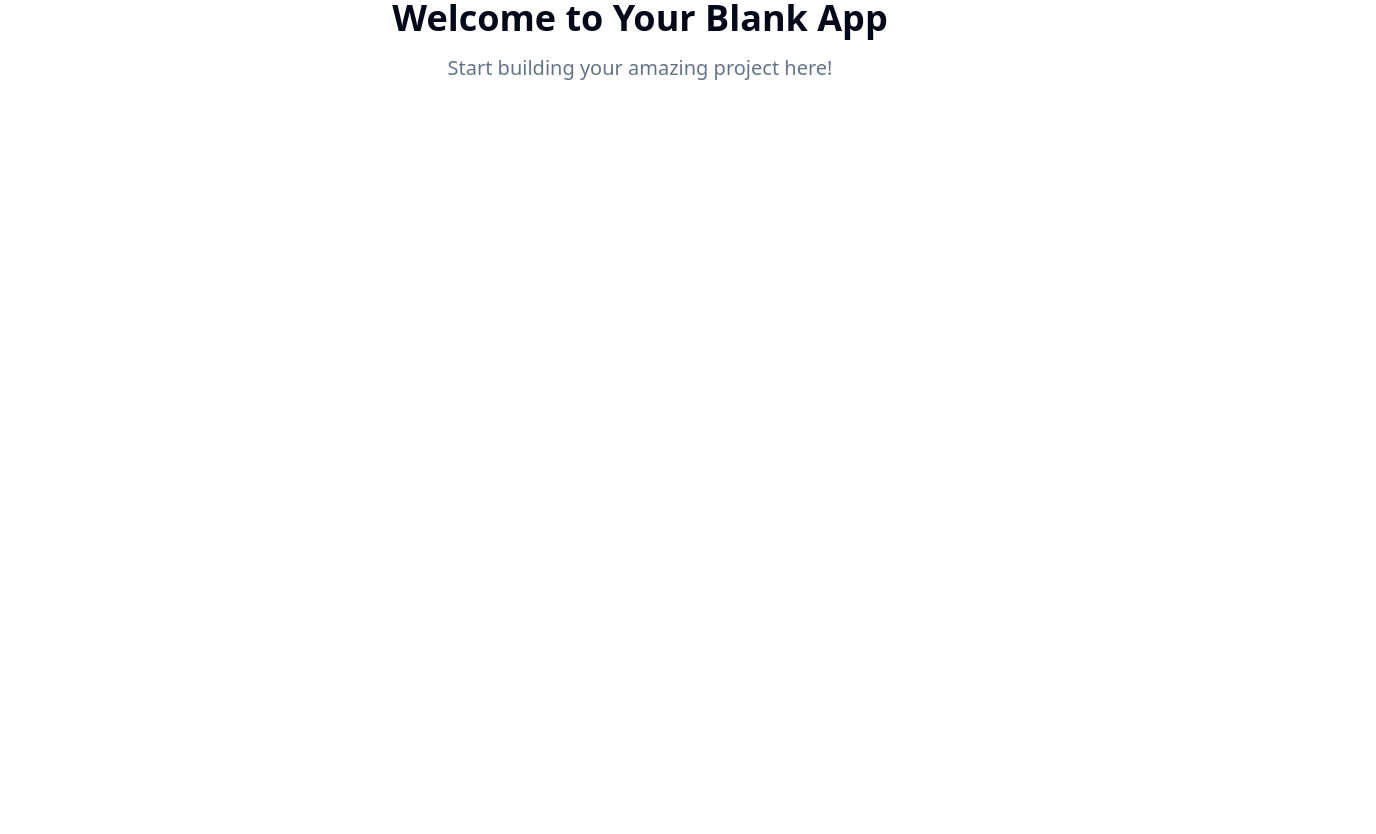
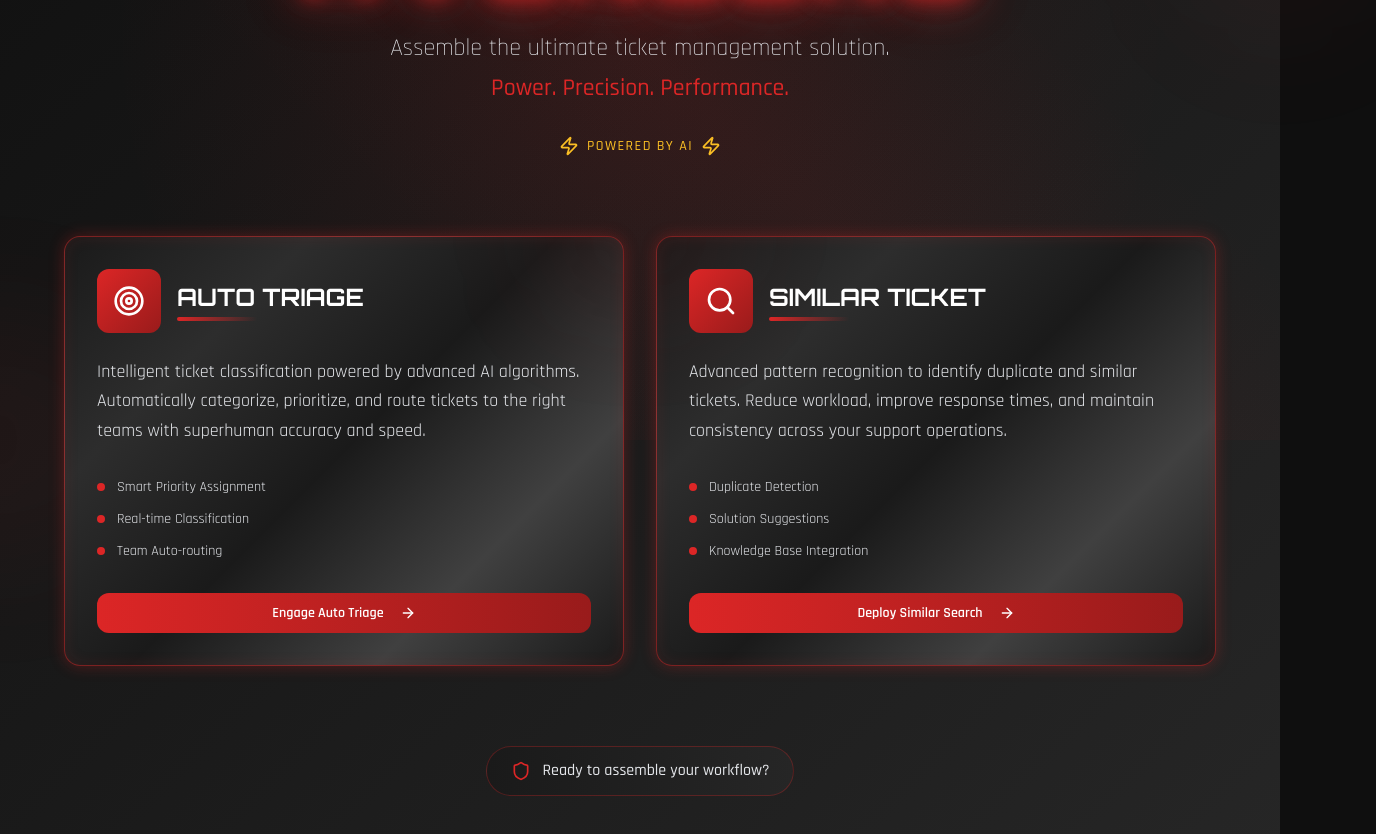
Before and after one commit to SanjanaRajesh2003/ticket-avengers-unite, a React (Vite) app: page / in a window 1280 px wide. Shown: the part 360-1194 px from the top of the page, 1376 px wide, since content can reach past the window. Before the commit the page ends 800 px from the top, so only its background shows below. Built offline with nearby package versions, Linux system fonts and the light colour scheme.

Commit message:
feat: Implement Avengers-themed landing page
Create a landing page with an Avengers theme, featuring a red and black color palette, a bold title, project cards, and interactive elements.

```diff
--- a/src/index.css
+++ b/src/index.css
@@ -1,3 +1,5 @@
+
+@import url('https://fonts.googleapis.com/css2?family=Orbitron:wght@400;700;900&family=Rajdhani:wght@300;400;500;600;700&display=swap');
 @tailwind base;
 @tailwind components;
 @tailwind utilities;
@@ -6,89 +8,44 @@
 
 @layer base {
   :root {
-    --background: 0 0% 100%;
-    --foreground: 222.2 84% 4.9%;
+    --background: 15 15 15;
+    --foreground: 229 229 229;
 
-    --card: 0 0% 100%;
-    --card-foreground: 222.2 84% 4.9%;
+    --card: 26 26 26;
+    --card-foreground: 229 229 229;
 
-    --popover: 0 0% 100%;
-    --popover-foreground: 222.2 84% 4.9%;
+    --popover: 15 15 15;
+    --popover-foreground: 229 229 229;
 
-    --primary: 222.2 47.4% 11.2%;
-    --primary-foreground: 210 40% 98%;
+    --primary: 220 38 38;
+    --primary-foreground: 255 255 255;
 
-    --secondary: 210 40% 96.1%;
-    --secondary-foreground: 222.2 47.4% 11.2%;
+    --secondary: 26 26 26;
+    --secondary-foreground: 229 229 229;
 
-    --muted: 210 40% 96.1%;
-    --muted-foreground: 215.4 16.3% 46.9%;
+    --muted: 38 38 38;
+    --muted-foreground: 163 163 163;
 
-    --accent: 210 40% 96.1%;
-    --accent-foreground: 222.2 47.4% 11.2%;
+    --accent: 220 38 38;
+    --accent-foreground: 255 255 255;
 
-    --destructive: 0 84.2% 60.2%;
-    --destructive-foreground: 210 40% 98%;
+    --destructive: 239 68 68;
+    --destructive-foreground: 255 255 255;
 
-    --border: 214.3 31.8% 91.4%;
-    --input: 214.3 31.8% 91.4%;
-    --ring: 222.2 84% 4.9%;
+    --border: 38 38 38;
+    --input: 38 38 38;
+    --ring: 220 38 38;
 
     --radius: 0.5rem;
 
-    --sidebar-background: 0 0% 98%;
-
-    --sidebar-foreground: 240 5.3% 26.1%;
-
-    --sidebar-primary: 240 5.9% 10%;
-
-    --sidebar-primary-foreground: 0 0% 98%;
-
-    --sidebar-accent: 240 4.8% 95.9%;
-
-    --sidebar-accent-foreground: 240 5.9% 10%;
-
-    --sidebar-border: 220 13% 91%;
-
-    --sidebar-ring: 217.2 91.2% 59.8%;
-  }
-
-  .dark {
-    --background: 222.2 84% 4.9%;
-    --foreground: 210 40% 98%;
-
-    --card: 222.2 84% 4.9%;
-    --card-foreground: 210 40% 98%;
-
-    --popover: 222.2 84% 4.9%;
-    --popover-foreground: 210 40% 98%;
-
-    --primary: 210 40% 98%;
-    --primary-foreground: 222.2 47.4% 11.2%;
-
-    --secondary: 217.2 32.6% 17.5%;
-    --secondary-foreground: 210 40% 98%;
-
-    --muted: 217.2 32.6% 17.5%;
-    --muted-foreground: 215 20.2% 65.1%;
-
-    --accent: 217.2 32.6% 17.5%;
-    --accent-foreground: 210 40% 98%;
-
-    --destructive: 0 62.8% 30.6%;
-    --destructive-foreground: 210 40% 98%;
-
-    --border: 217.2 32.6% 17.5%;
-    --input: 217.2 32.6% 17.5%;
-    --ring: 212.7 26.8% 83.9%;
-    --sidebar-background: 240 5.9% 10%;
-    --sidebar-foreground: 240 4.8% 95.9%;
-    --sidebar-primary: 224.3 76.3% 48%;
-    --sidebar-primary-foreground: 0 0% 100%;
-    --sidebar-accent: 240 3.7% 15.9%;
-    --sidebar-accent-foreground: 240 4.8% 95.9%;
-    --sidebar-border: 240 3.7% 15.9%;
-    --sidebar-ring: 217.2 91.2% 59.8%;
+    --sidebar-background: 15 15 15;
+    --sidebar-foreground: 229 229 229;
+    --sidebar-primary: 220 38 38;
+    --sidebar-primary-foreground: 255 255 255;
+    --sidebar-accent: 26 26 26;
+    --sidebar-accent-foreground: 229 229 229;
+    --sidebar-border: 38 38 38;
+    --sidebar-ring: 220 38 38;
   }
 }
 
@@ -98,6 +55,39 @@
   }
 
   body {
-    @apply bg-background text-foreground;
+    @apply bg-avengers-black text-foreground font-display;
   }
 }
+
+@layer components {
+  .hero-glow {
+    text-shadow: 0 0 20px rgba(220, 38, 38, 0.8),
+                 0 0 40px rgba(220, 38, 38, 0.6),
+                 0 0 60px rgba(220, 38, 38, 0.4);
+  }
+
+  .metal-gradient {
+    background: linear-gradient(135deg,
+      #1a1a1a 0%,
+      #2d2d2d 25%,
+      #1a1a1a 50%,
+      #404040 75%,
+      #1a1a1a 100%);
+  }
+
+  .red-glow-border {
+    border: 1px solid rgba(220, 38, 38, 0.5);
+    box-shadow: 0 0 15px rgba(220, 38, 38, 0.3),
+                inset 0 0 15px rgba(220, 38, 38, 0.1);
+  }
+
+  .card-hover {
+    transition: all 0.3s cubic-bezier(0.4, 0, 0.2, 1);
+  }
+
+  .card-hover:hover {
+    transform: translateY(-8px) scale(1.02);
+    box-shadow: 0 20px 40px rgba(0, 0, 0, 0.4),
+                0 0 30px rgba(220, 38, 38, 0.4);
+  }
+}
--- a/src/pages/Index.tsx
+++ b/src/pages/Index.tsx
@@ -1,12 +1,148 @@
-// Update this page (the content is just a fallback if you fail to update the page)
+
+import { Shield, Zap, ArrowRight, Target, Search } from "lucide-react";
+import { Button } from "@/components/ui/button";
 
 const Index = () => {
   return (
-    <div className="min-h-screen flex items-center justify-center bg-background">
-      <div className="text-center">
-        <h1 className="text-4xl font-bold mb-4">Welcome to Your Blank App</h1>
-        <p className="text-xl text-muted-foreground">Start building your amazing project here!</p>
+    <div className="min-h-screen bg-gradient-to-br from-avengers-black via-avengers-black-light to-avengers-gray-dark overflow-hidden">
+      {/* Background Effects */}
+      <div className="absolute inset-0 bg-[radial-gradient(circle_at_center,_rgba(220,38,38,0.1)_0%,_transparent_70%)]" />
+      <div className="absolute inset-0 bg-[linear-gradient(45deg,_transparent_30%,_rgba(220,38,38,0.05)_50%,_transparent_70%)]" />
+
+      {/* Main Content */}
+      <div className="relative z-10 container mx-auto px-4 py-16">
+        {/* Hero Section */}
+        <div className="text-center mb-20 animate-fade-in">
+          <div className="mb-8">
+            <Shield className="w-20 h-20 mx-auto text-avengers-red animate-glow-pulse" />
+          </div>
+
+          <h1 className="font-hero text-6xl md:text-8xl font-black text-white mb-6 hero-glow tracking-wider">
+            TICKET
+            <span className="block text-avengers-red-glow">AVENGERS</span>
+          </h1>
+
+          <p className="text-xl md:text-2xl text-avengers-silver font-light mb-8 max-w-3xl mx-auto leading-relaxed">
+            Assemble the ultimate ticket management solution.
+            <span className="block mt-2 text-avengers-red font-medium">Power. Precision. Performance.</span>
+          </p>
+
+          <div className="flex items-center justify-center gap-2 text-avengers-gold">
+            <Zap className="w-5 h-5" />
+            <span className="text-sm font-medium tracking-widest">POWERED BY AI</span>
+            <Zap className="w-5 h-5" />
+          </div>
+        </div>
+
+        {/* Projects Grid */}
+        <div className="grid md:grid-cols-2 gap-8 max-w-6xl mx-auto">
+          {/* Auto Triage Card */}
+          <div className="group card-hover">
+            <div className="metal-gradient red-glow-border rounded-2xl p-8 h-full relative overflow-hidden">
+              {/* Card Background Effects */}
+              <div className="absolute inset-0 bg-gradient-to-br from-transparent via-avengers-red/5 to-avengers-red/10 opacity-0 group-hover:opacity-100 transition-opacity duration-500" />
+              <div className="absolute top-0 right-0 w-32 h-32 bg-avengers-red/10 rounded-full blur-3xl transform translate-x-16 -translate-y-16" />
+
+              <div className="relative z-10">
+                <div className="flex items-center mb-6">
+                  <div className="w-16 h-16 bg-gradient-to-br from-avengers-red to-avengers-red-dark rounded-xl flex items-center justify-center mr-4 group-hover:shadow-lg group-hover:shadow-avengers-red/30 transition-all duration-300">
+                    <Target className="w-8 h-8 text-white" />
+                  </div>
+                  <div>
+                    <h2 className="font-hero text-2xl font-bold text-white mb-1">AUTO TRIAGE</h2>
+                    <div className="w-20 h-1 bg-gradient-to-r from-avengers-red to-transparent rounded-full" />
+                  </div>
+                </div>
+
+                <p className="text-avengers-silver text-lg mb-8 leading-relaxed">
+                  Intelligent ticket classification powered by advanced AI algorithms.
+                  Automatically categorize, prioritize, and route tickets to the right teams
+                  with superhuman accuracy and speed.
+                </p>
+
+                <div className="space-y-3 mb-8">
+                  <div className="flex items-center text-sm text-avengers-silver">
+                    <div className="w-2 h-2 bg-avengers-red rounded-full mr-3" />
+                    Smart Priority Assignment
+                  </div>
+                  <div className="flex items-center text-sm text-avengers-silver">
+                    <div className="w-2 h-2 bg-avengers-red rounded-full mr-3" />
+                    Real-time Classification
+                  </div>
+                  <div className="flex items-center text-sm text-avengers-silver">
+                    <div className="w-2 h-2 bg-avengers-red rounded-full mr-3" />
+                    Team Auto-routing
+                  </div>
+                </div>
+
+                <Button className="w-full bg-gradient-to-r from-avengers-red to-avengers-red-dark hover:from-avengers-red-dark hover:to-avengers-red text-white font-semibold py-3 px-6 rounded-xl transition-all duration-300 group-hover:shadow-lg group-hover:shadow-avengers-red/30">
+                  <span>Engage Auto Triage</span>
+                  <ArrowRight className="w-5 h-5 ml-2 group-hover:translate-x-1 transition-transform duration-300" />
+                </Button>
+              </div>
+            </div>
+          </div>
+
+          {/* Similar Ticket Card */}
+          <div className="group card-hover">
+            <div className="metal-gradient red-glow-border rounded-2xl p-8 h-full relative overflow-hidden">
+              {/* Card Background Effects */}
+              <div className="absolute inset-0 bg-gradient-to-br from-transparent via-avengers-red/5 to-avengers-red/10 opacity-0 group-hover:opacity-100 transition-opacity duration-500" />
+              <div className="absolute top-0 left-0 w-32 h-32 bg-avengers-red/10 rounded-full blur-3xl transform -translate-x-16 -translate-y-16" />
+
+              <div className="relative z-10">
+                <div className="flex items-center mb-6">
+                  <div className="w-16 h-16 bg-gradient-to-br from-avengers-red to-avengers-red-dark rounded-xl flex items-center justify-center mr-4 group-hover:shadow-lg group-hover:shadow-avengers-red/30 transition-all duration-300">
+                    <Search className="w-8 h-8 text-white" />
+                  </div>
+                  <div>
+                    <h2 className="font-hero text-2xl font-bold text-white mb-1">SIMILAR TICKET</h2>
+                    <div className="w-20 h-1 bg-gradient-to-r from-avengers-red to-transparent rounded-full" />
+                  </div>
+                </div>
+
+                <p className="text-avengers-silver text-lg mb-8 leading-relaxed">
+                  Advanced pattern recognition to identify duplicate and similar tickets.
+                  Reduce workload, improve response times, and maintain consistency
+                  across your support operations.
+                </p>
+
+                <div className="space-y-3 mb-8">
+                  <div className="flex items-center text-sm text-avengers-silver">
+                    <div className="w-2 h-2 bg-avengers-red rounded-full mr-3" />
+                    Duplicate Detection
+                  </div>
+                  <div className="flex items-center text-sm text-avengers-silver">
+                    <div className="w-2 h-2 bg-avengers-red rounded-full mr-3" />
+                    Solution Suggestions
+                  </div>
+                  <div className="flex items-center text-sm text-avengers-silver">
+                    <div className="w-2 h-2 bg-avengers-red rounded-full mr-3" />
+                    Knowledge Base Integration
+                  </div>
+                </div>
+
+                <Button className="w-full bg-gradient-to-r from-avengers-red to-avengers-red-dark hover:from-avengers-red-dark hover:to-avengers-red text-white font-semibold py-3 px-6 rounded-xl transition-all duration-300 group-hover:shadow-lg group-hover:shadow-avengers-red/30">
+                  <span>Deploy Similar Search</span>
+                  <ArrowRight className="w-5 h-5 ml-2 group-hover:translate-x-1 transition-transform duration-300" />
+                </Button>
+              </div>
+            </div>
+          </div>
+        </div>
+
+        {/* Bottom Call to Action */}
+        <div className="text-center mt-20 animate-slide-in-up">
+          <div className="inline-flex items-center gap-3 px-6 py-3 bg-gradient-to-r from-avengers-black-light to-avengers-gray-dark rounded-full border border-avengers-red/30">
+            <Shield className="w-5 h-5 text-avengers-red" />
+            <span className="text-avengers-silver font-medium">Ready to assemble your workflow?</span>
+          </div>
+        </div>
       </div>
+
+      {/* Decorative Elements */}
+      <div className="absolute bottom-0 left-0 w-64 h-64 bg-avengers-red/5 rounded-full blur-3xl transform -translate-x-32 translate-y-32" />
+      <div className="absolute top-1/4 right-0 w-48 h-48 bg-avengers-red/5 rounded-full blur-3xl transform translate-x-24" />
     </div>
   );
 };
--- a/tailwind.config.ts
+++ b/tailwind.config.ts
@@ -1,3 +1,4 @@
+
 import type { Config } from "tailwindcss";
 
 export default {
@@ -61,6 +62,18 @@ export default {
 					'accent-foreground': 'hsl(var(--sidebar-accent-foreground))',
 					border: 'hsl(var(--sidebar-border))',
 					ring: 'hsl(var(--sidebar-ring))'
+				},
+				// Avengers theme colors
+				avengers: {
+					red: '#dc2626',
+					'red-glow': '#ef4444',
+					'red-dark': '#991b1b',
+					black: '#0f0f0f',
+					'black-light': '#1a1a1a',
+					'gray-dark': '#262626',
+					'gray-light': '#404040',
+					silver: '#e5e7eb',
+					gold: '#fbbf24'
 				}
 			},
 			borderRadius: {
@@ -84,11 +97,44 @@ export default {
 					to: {
 						height: '0'
 					}
+				},
+				'glow-pulse': {
+					'0%, 100%': {
+						boxShadow: '0 0 20px rgba(220, 38, 38, 0.5)'
+					},
+					'50%': {
+						boxShadow: '0 0 40px rgba(220, 38, 38, 0.8), 0 0 60px rgba(220, 38, 38, 0.6)'
+					}
+				},
+				'slide-in-up': {
+					'0%': {
+						transform: 'translateY(100px)',
+						opacity: '0'
+					},
+					'100%': {
+						transform: 'translateY(0)',
+						opacity: '1'
+					}
+				},
+				'fade-in': {
+					'0%': {
+						opacity: '0'
+					},
+					'100%': {
+						opacity: '1'
+					}
 				}
 			},
 			animation: {
 				'accordion-down': 'accordion-down 0.2s ease-out',
-				'accordion-up': 'accordion-up 0.2s ease-out'
+				'accordion-up': 'accordion-up 0.2s ease-out',
+				'glow-pulse': 'glow-pulse 2s ease-in-out infinite',
+				'slide-in-up': 'slide-in-up 0.8s ease-out',
+				'fade-in': 'fade-in 1s ease-out'
+			},
+			fontFamily: {
+				'hero': ['Orbitron', 'sans-serif'],
+				'display': ['Rajdhani', 'sans-serif']
 			}
 		}
 	},
```
Also changed, not shown: index.html (+6 -5 lines).
